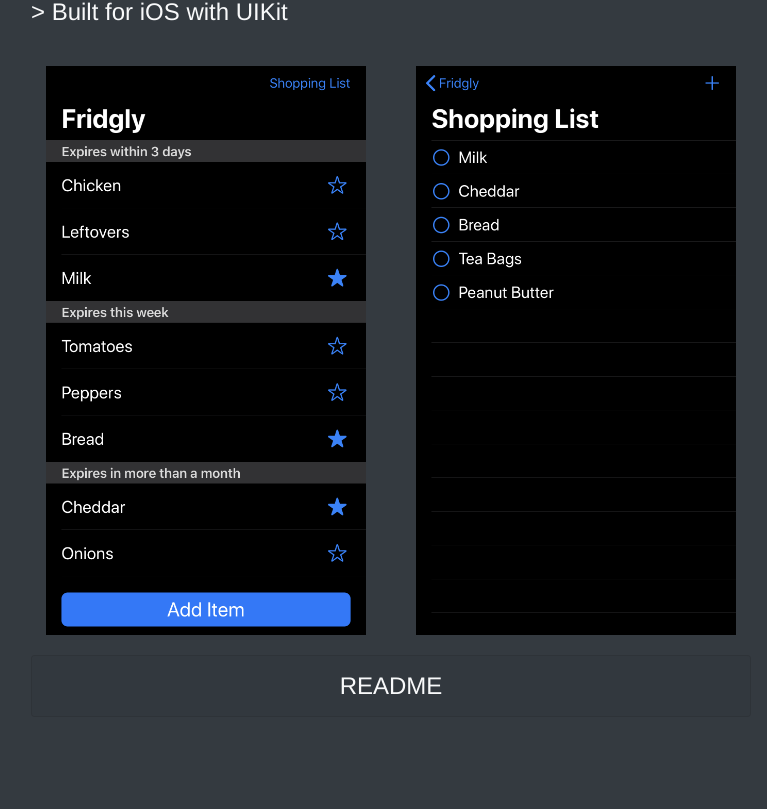
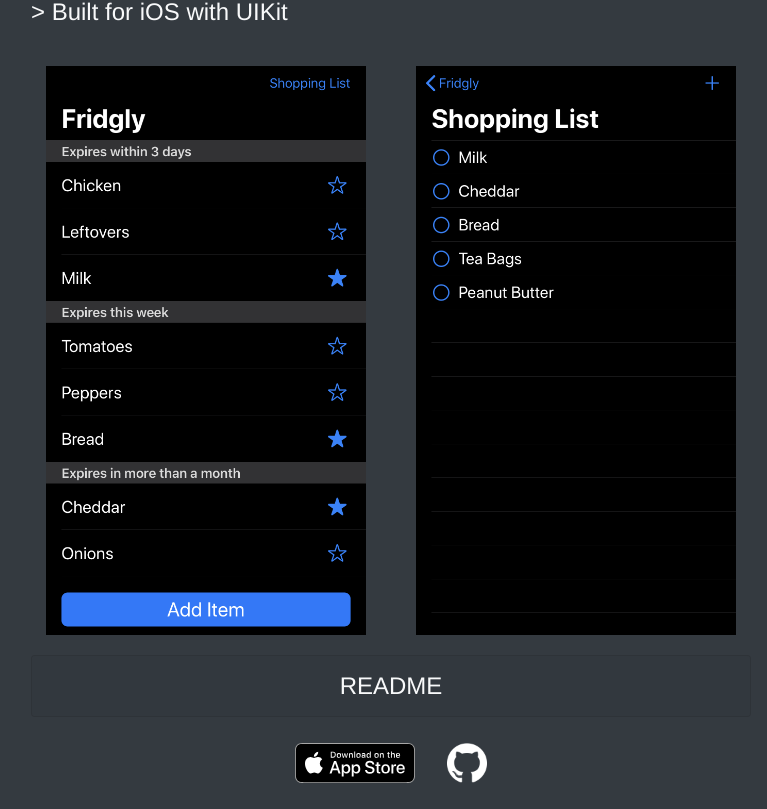
Before and after one commit to tedbennett/tedbennett.github.io, a React (Create React App) app: page /fridgy in a window 1280 px wide. Shown: the part 294-1103 px from the top of the page, without its empty margins (249-1016 px from the left). Before the commit the page ends 1031 px from the top, so only its background shows below. Built offline with nearby package versions, Linux system fonts and the light colour scheme; no server answers.

Commit message:
Prevent crash with MediaLinks component

```diff
--- a/src/Page/Page.tsx
+++ b/src/Page/Page.tsx
@@ -32,37 +32,7 @@ class Page extends React.Component<PageProps> {
 
   state = { markdown: "" };
 
-  MediaLinks: React.FC<LinkProps> = (props: LinkProps) => {
-    if (props.appStoreUrl !== "") {
-      return (
-        <div>
-          <a href={props.appStoreUrl}>
-            <Image
-              className="logo"
-              src={appStoreLogo}
-            />
-          </a>
-          <a href={props.githubUrl}>
-            <Image
-              className="logo"
-              src={githubLogo}
-              height={40}
-              width={40}
-            />
-          </a>
-        </div>
-      );
-    }
-    return (
-      <a href={props.githubUrl}>
-        <Image
-          className="logo"
-          src={githubLogo}
-          height={40}
-          width={40}
-        />
-      </a>);
-  };
+
 
   componentDidMount() {
     console.log('fetching');
@@ -127,10 +97,24 @@ class Page extends React.Component<PageProps> {
               </Container>
             </Row>
             <Row className="justify-content-center">
-              {/* <this.MediaLinks
-                appStoreUrl={this.props.appStoreUrl}
-                githubUrl={this.props.githubUrl}
-              /> */}
+              <div>
+                {(this.props.appStoreUrl !== "") ?
+                  <a href={this.props.appStoreUrl} >
+                    <Image
+                      className="logo"
+                      src={appStoreLogo}
+                    />
+                  </a> : null
+                }
+                <a href={this.props.githubUrl}>
+                  <Image
+                    className="logo"
+                    src={githubLogo}
+                    height={40}
+                    width={40}
+                  />
+                </a>
+              </div>
             </Row>
           </div>
         </Col>
```
